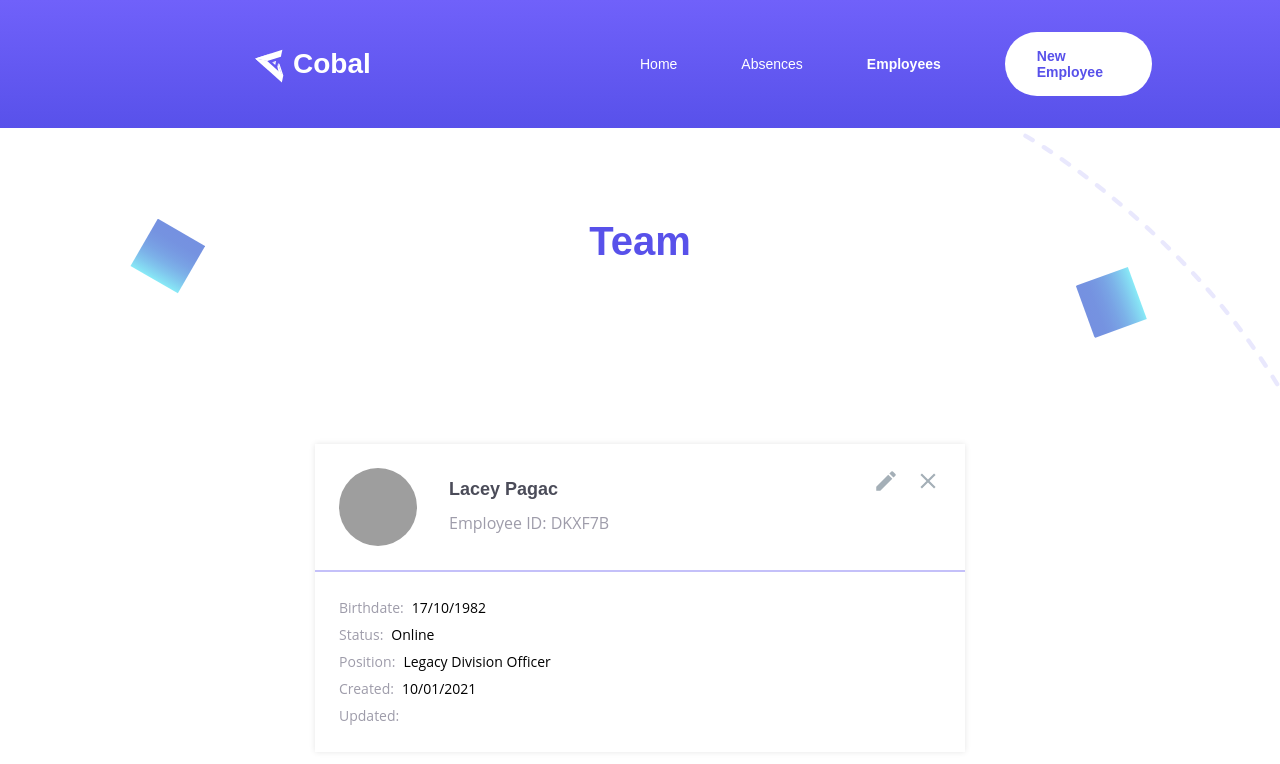
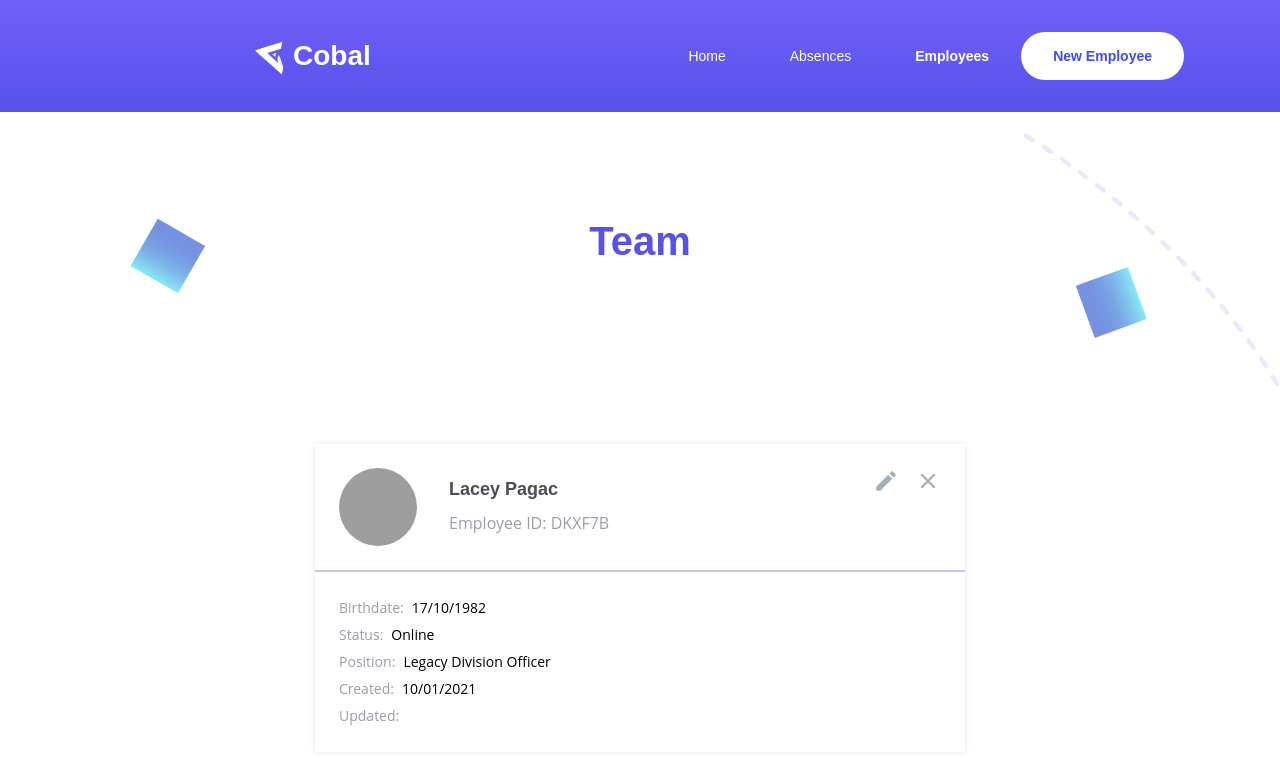
Before and after one commit to pmfgomes/cra-twoimpulse-tech-challenge, a React (Create React App) app: page /employees in a window 1280 px wide. Shown: the top 764 px of the page. Built offline with nearby package versions, Linux system fonts and the light colour scheme; grey boxes are pictures that could not be loaded.

Commit message:
New button link in employees page

```diff
--- a/src/components/Layout/ButtonLink.ts
+++ b/src/components/Layout/ButtonLink.ts
@@ -53,6 +53,6 @@ export const ButtonLink = styled(Link)<IButton>`
   }
 
   &:active {
-    opacity: 0.5;
+    opacity: 0.8;
   }
 `;
--- a/src/pages/EmployeesPage/Employees.tsx
+++ b/src/pages/EmployeesPage/Employees.tsx
@@ -23,7 +23,7 @@ export default function Employees(): React.ReactElement {
   const [loadingData, setLoadingData] = useState(true);
 
   const moreLinkItems = [
-    <HeaderButtonLink key="new-employee-button-link" to="/employees">
+    <HeaderButtonLink color="secondary" key="new-employee-button-link" to="/employees">
       New Employee
     </HeaderButtonLink>,
   ];
--- a/src/pages/EmployeesPage/employees.styles.ts
+++ b/src/pages/EmployeesPage/employees.styles.ts
@@ -1,18 +1,11 @@
 import styled from "@emotion/styled";
-import { HeaderLink } from "components/Header/header.styles";
-import { darken } from "polished";
+
 import { ReactComponent as SquareSvg } from "assets/images/el-1.svg";
+import { ButtonLink } from "components/Layout";
 
-export const HeaderButtonLink = styled(HeaderLink)`
-  border-radius: 32px;
+export const HeaderButtonLink = styled(ButtonLink)`
   padding: 16px 32px;
-  background-color: #fff;
-  color: ${({ theme }) => theme.palette.primary};
-  transition: background-color 100ms cubic-bezier(0.645, 0.045, 0.355, 1);
-
-  &:active {
-    background-color: ${darken(0.1, "#fff")};
-  }
+  font-size: 14px;
 `;
 
 export const EmployeesContainer = styled.section`
```
